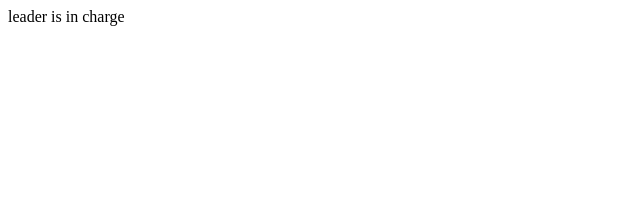
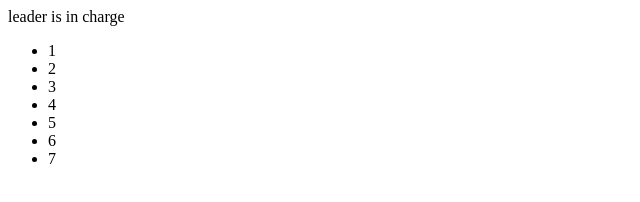
Before and after one commit to yej15/project02, a plain HTML site: page index.html in a window 1280 px wide. Shown: the whole page, without its empty margins (0-640 px from the left). Drawn offline with Linux system fonts and the light colour scheme.

Commit message:
freshman first commit

```diff
--- a/index.html
+++ b/index.html
@@ -13,7 +13,15 @@
         leader is in charge
     </nav>
     <main>
-
+        <ul>
+            <li>1</li>
+            <li>2</li>
+            <li>3</li>
+            <li>4</li>
+            <li>5</li>
+            <li>6</li>
+            <li>7</li>
+        </ul>
     </main>
     <footer></footer>
 </body>
```
